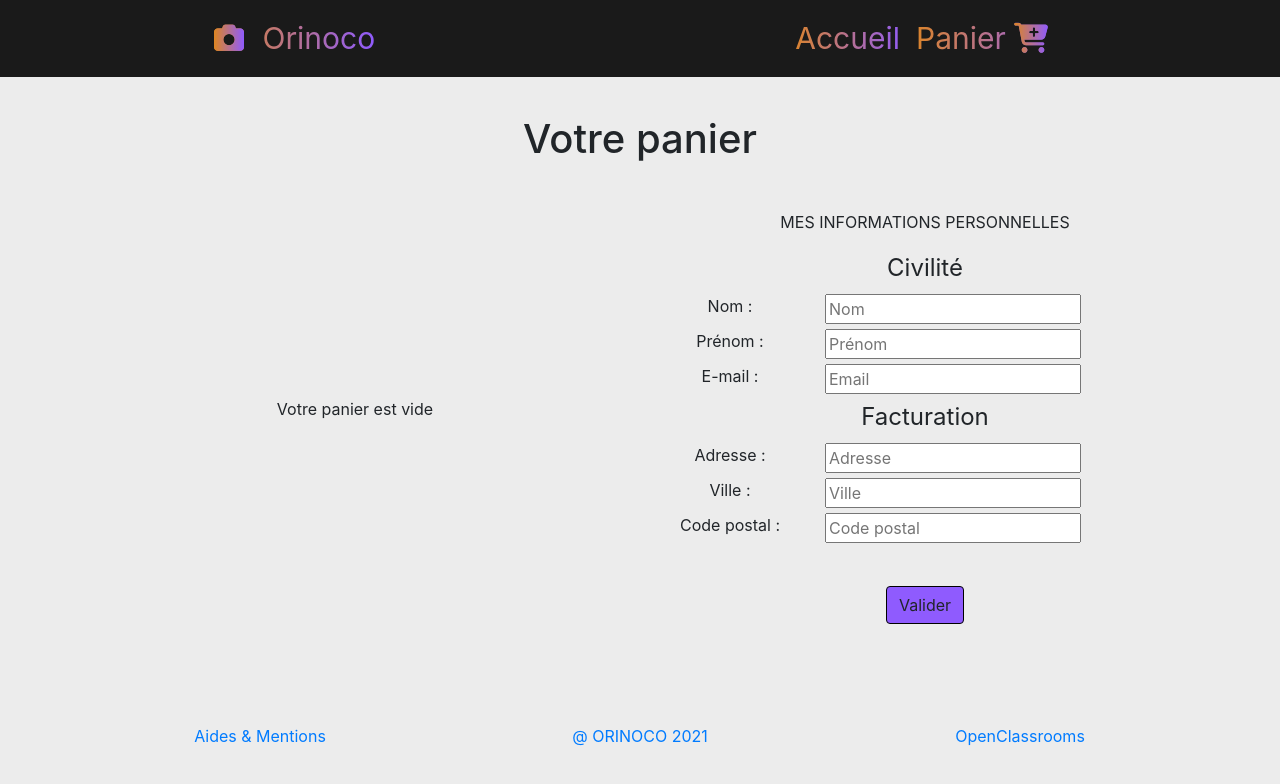
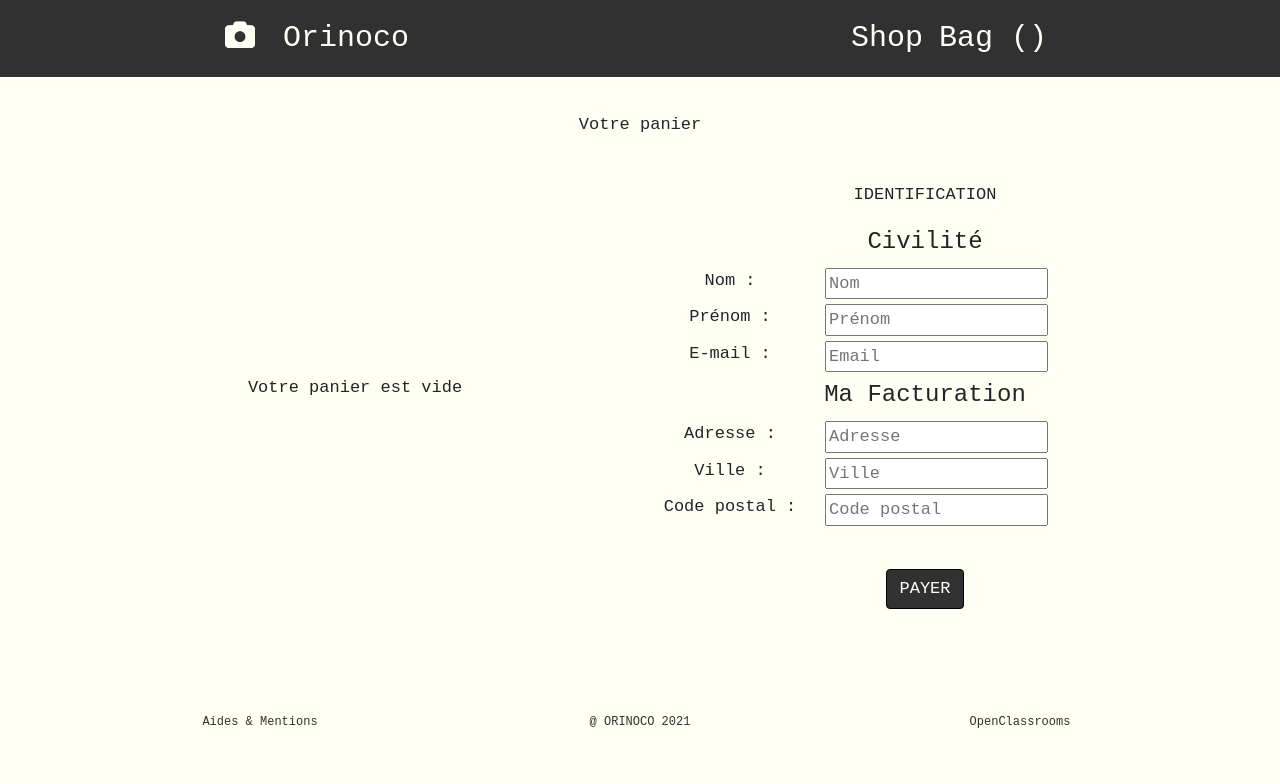
Before and after one commit to git504/Git504_01062021_Orinoco, a plain HTML site: page frontend/panier.html in a window 1280 px wide. Drawn offline with nearby package versions, Linux system fonts and the light colour scheme; a script that the page names is missing.

Commit message:
bootstrap

```diff
--- a/frontend/panier.html
+++ b/frontend/panier.html
@@ -19,13 +19,13 @@
         <header>
             <div class="container-fluid-nav">
                 <nav class="col navbar navbar-expand d-flex justify-content-around">
-                    <a class="navbar-brand" href="index.html"><i class="fas fa-camera"></i> Orinoco</a>
+                    <a class="navbar-brand" href="./index.html"><i class="fas fa-camera"></i> Orinoco</a>
                     <ul class="navbar-nav">
                         <li class="nav-item active">
-                            <a class="nav-link" href="index.html">Accueil</a>
+                            <a class="nav-link" href="./index.html">Shop</a>
                         </li>
                         <li class="nav-item">
-                            <a class="nav-link" href="#"></i> Panier <i class="fas fa-cart-plus"></i><span id="Numberarticle"></span></a>
+                            <a class="nav-link" href="#"></i> Bag (<span id="Numberarticle"></span>)</a>
                     </ul>
                 </nav>
             </div>
@@ -48,7 +48,7 @@
                     </div>
                     <div class="col" id="rightform">
                         <div id="Sectionformulaire">
-                            <p>MES INFORMATIONS PERSONNELLES</p>
+                            <p>IDENTIFICATION</p>
                             <form method="post" id="formulaire">
                                 <fieldset> <!--Identité-->
                                     <legend>Civilité</legend>
@@ -66,7 +66,7 @@
                                     </div>
                                 </fieldset>
                                 <fieldset class="facturation"> <!--Adresse de facturation-->
-                                    <legend>Facturation</legend>
+                                    <legend>Ma Facturation</legend>
                                     <div class="row identité">
                                         <label for="Adresse" class="labelform">Adresse :</label>
                                         <input type="text" name="Adresse" id="Adresse" placeholder="Adresse" required>
@@ -80,7 +80,7 @@
                                         <input type="number" name="Codepostal" id="Codepostal" placeholder="Code postal" required>
                                     </div>
                                 </fieldset>
-                                <button type="submit" class="btn" id="formbutton">Valider</button>
+                                <button type="submit" class="btn" id="formbutton">PAYER</button>
                             </form>
                         </div>
                     </div>
@@ -92,20 +92,22 @@
             <div class="container">
                 <div class="row">
                     <div class="col">
-                        <a href="https://git504.github.io/Orinoco/">Aides & Mentions</a>
+                        <a class="infos"  href="https://git504.github.io/Orinoco/">Aides & Mentions</a>
                     </div>
                     <div class="col">
-                        <a href="https://github.com/git504/Orinoco">@ ORINOCO 2021</a>
+                        <a class="infos"  href="https://github.com/git504/Orinoco">@ ORINOCO 2021</a>
                     </div>
                     <div class="col">
-                        <a href="https://openclassrooms.com">OpenClassrooms</a>
+                        <a class="infos"  href="https://openclassrooms.com">OpenClassrooms</a>
                     </div>
                 </div>
             </div>
         </footer>
+
         <!--JS SCRIPT-->
         <script src="./fonctions.js"></script>
         <script src="./panier.js"></script>
+
         <!--JS BOOTSTRAP-->
         <script src="https://code.jquery.com/jquery-3.5.1.slim.min.js" integrity="sha384-DfXdz2htPH0lsSSs5nCTpuj/zy4C+OGpamoFVy38MVBnE+IbbVYUew+OrCXaRkfj" crossorigin="anonymous"></script>
         <script src="https://cdn.jsdelivr.net/npm/popper.js@1.16.1/dist/umd/popper.min.js" integrity="sha384-9/reFTGAW83EW2RDu2S0VKaIzap3H66lZH81PoYlFhbGU+6BZp6G7niu735Sk7lN" crossorigin="anonymous"></script>
--- a/frontend/src/sass/_variables.scss
+++ b/frontend/src/sass/_variables.scss
@@ -1,5 +1,5 @@
 $primary: 	#f3e9f1;
 $secondary: #8f5bfe;
 $third: #de8621;
-$navcolor: rgba(0, 0, 0, 0.897);
-$background: #ffe66b ;
+$navcolor:  #313131;
+$background: #FFFFF3 ;
```
Also changed, not shown: frontend/confirmation.html (+7 -6 lines), frontend/index.html (+11 -8 lines), frontend/produit.html (+7 -5 lines), frontend/src/css/style.css, 4 other files.
